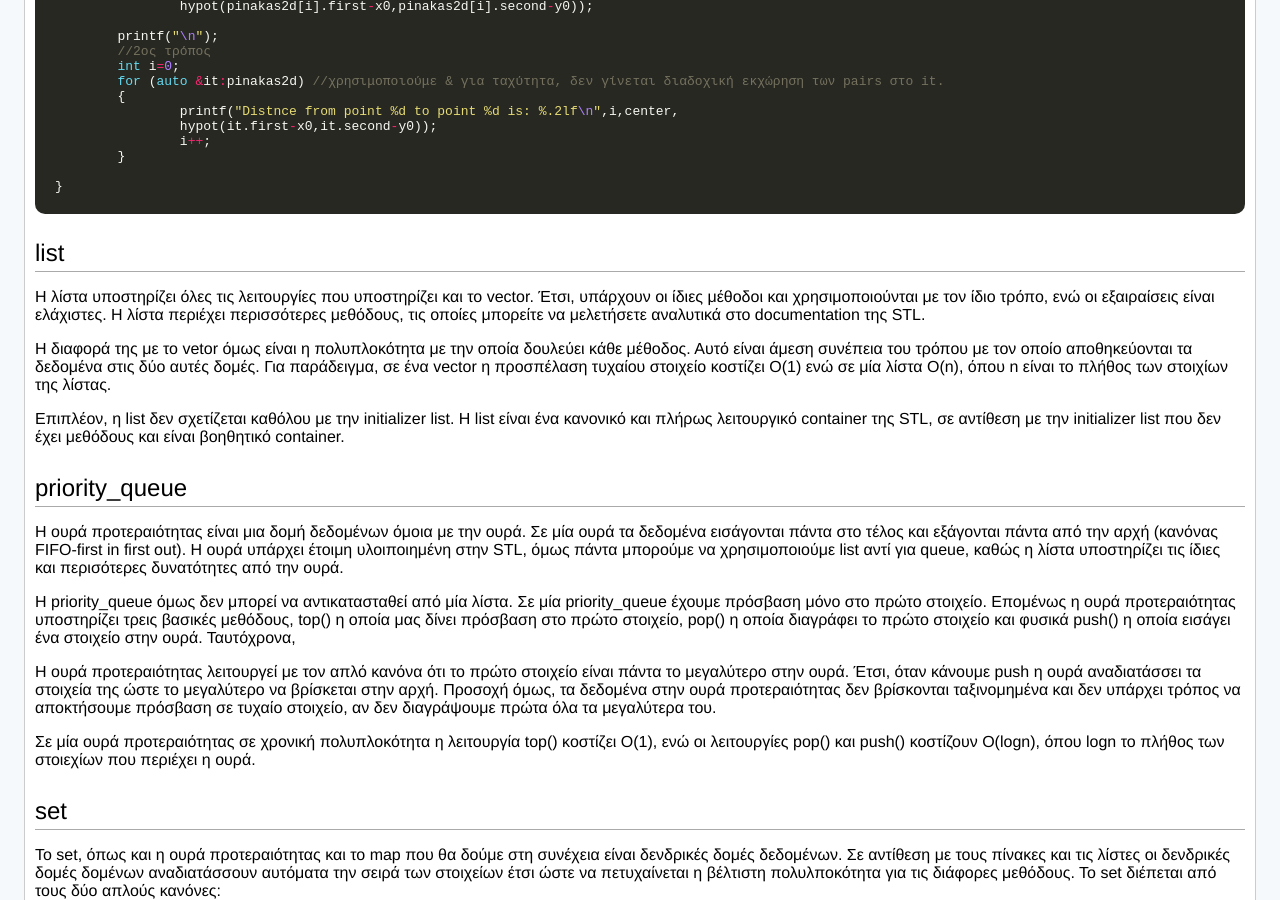
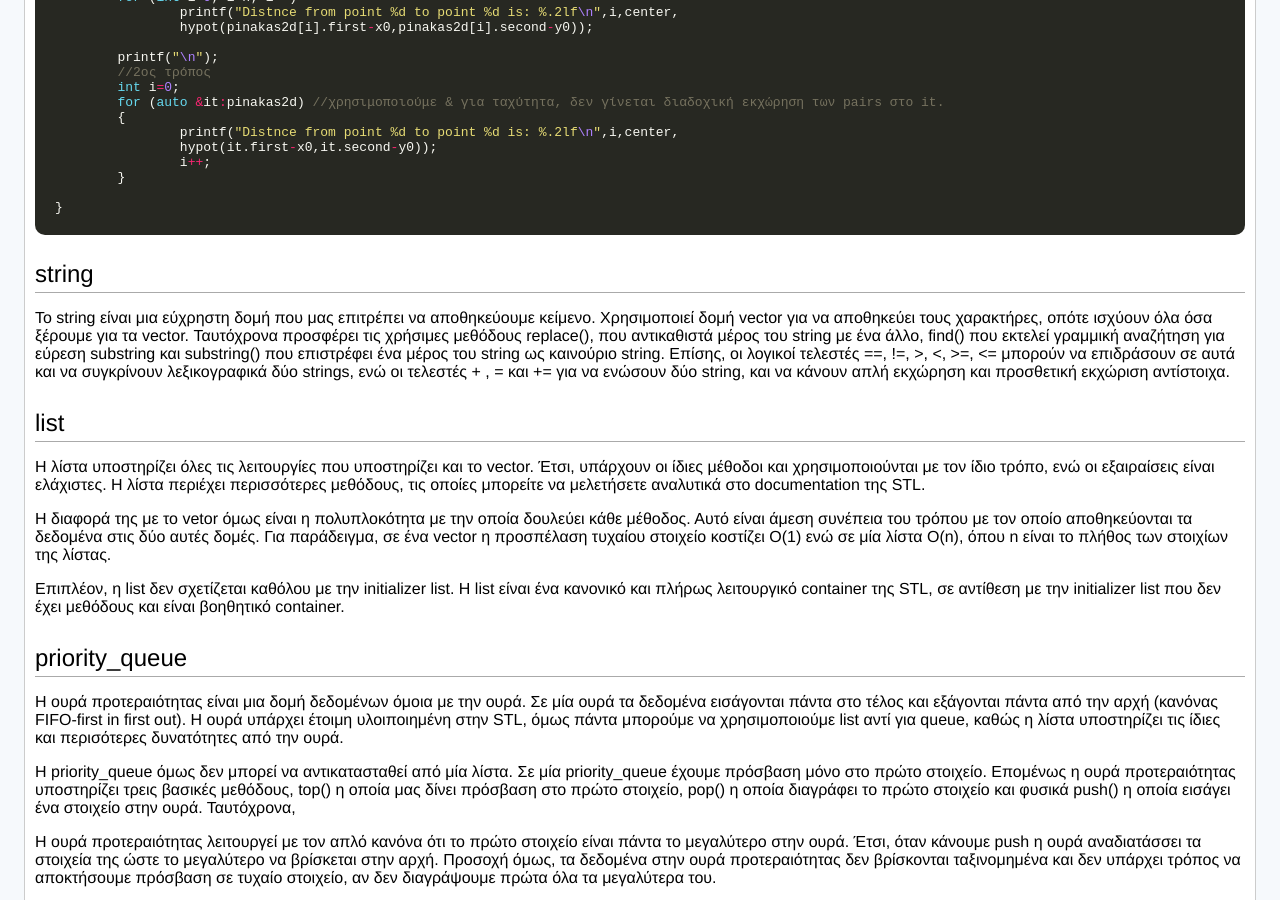
Before and after one commit to kallinikos/kallinikos.github.io, a Jekyll site: the page built from _posts/2017-08-23-STL.md, in a window 1280 px wide and 900 px high, scrolled down 5081 px. Built offline with Jekyll 4.4.1, drawn with Linux system fonts in a browser that asks for light colours; comment, search, counter and statistics services are not loaded.

Commit message:
Update 2017-08-23-STL.md

````diff
--- a/_posts/2017-08-23-STL.md
+++ b/_posts/2017-08-23-STL.md
@@ -184,6 +184,9 @@ int main()
 
 }
 ```
+## string
+Το string είναι μια εύχρηστη δομή που μας επιτρέπει να αποθηκεύουμε κείμενο. Χρησιμοποιεί δομή vector για να αποθηκεύει τους χαρακτήρες, οπότε ισχύουν όλα όσα ξέρουμε για τα vector. Ταυτόχρονα προσφέρει τις χρήσιμες μεθόδους replace(), που αντικαθιστά μέρος του string με ένα άλλο, find() που εκτελεί γραμμική αναζήτηση για εύρεση substring και substring() που επιστρέφει ένα μέρος του string ως καινούριο string. Επίσης, οι λογικοί τελεστές ==, !=, >, <, >=, <= μπορούν να επιδράσουν σε αυτά και να συγκρίνουν λεξικογραφικά δύο strings, ενώ οι τελεστές + , = και += για να ενώσουν δύο string, και να κάνουν απλή εκχώρηση και προσθετική εκχώριση αντίστοιχα.
+
 ## list
 Η λίστα υποστηρίζει όλες τις λειτουργίες που υποστηρίζει και το vector. Έτσι, υπάρχουν οι ίδιες μέθοδοι και χρησιμοποιούνται με τον ίδιο τρόπο, ενώ οι εξαιραίσεις είναι ελάχιστες. Η λίστα περιέχει περισσότερες μεθόδους, τις οποίες μπορείτε να μελετήσετε αναλυτικά στο documentation της STL.
 
````
